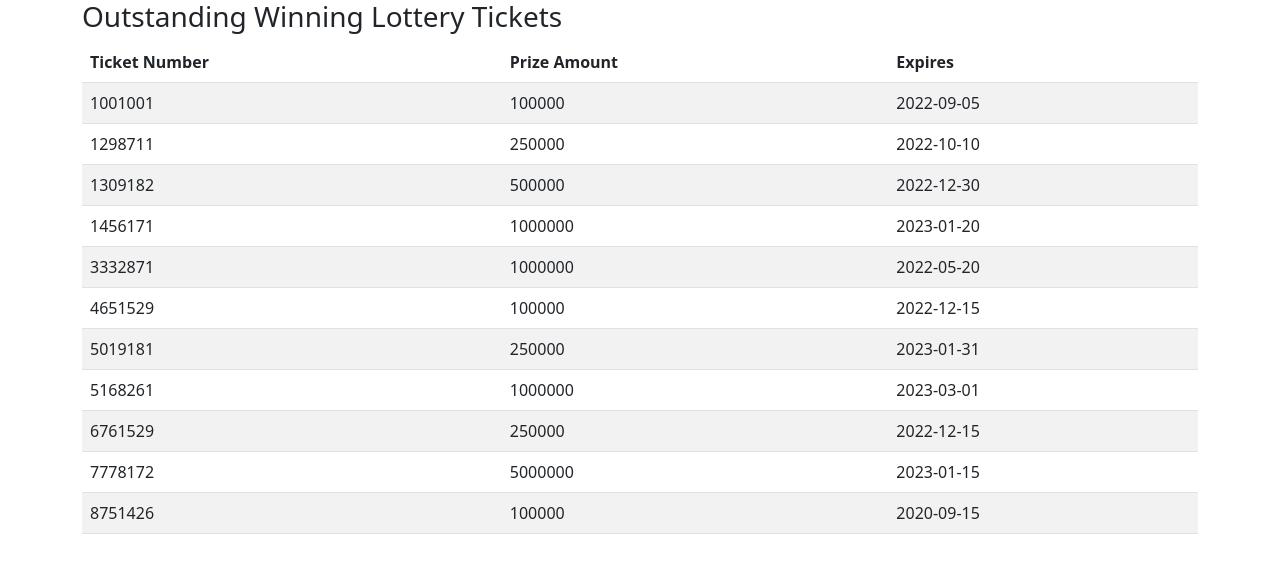
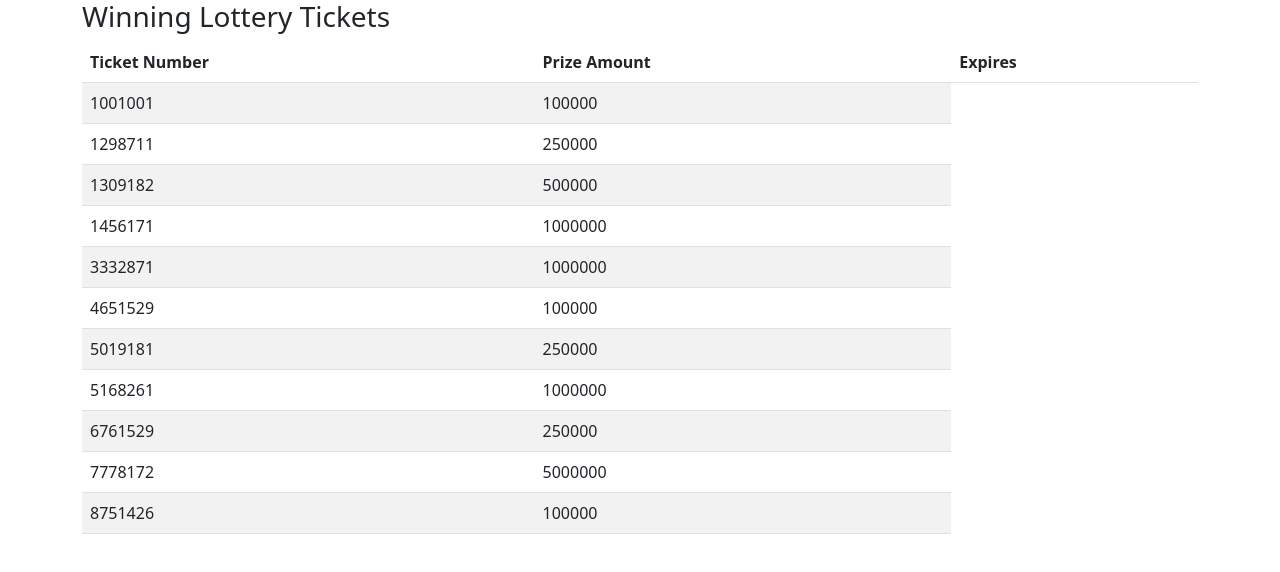
Before and after one commit to craigmckeachie/workbook5, a plain HTML site: page exercises/lotterytickets/index.html in a window 1280 px wide. Drawn offline with nearby package versions, Linux system fonts and the light colour scheme.

Commit message:
changed heading, remove last cell

```diff
--- a/exercises/lotterytickets/index.html
+++ b/exercises/lotterytickets/index.html
@@ -13,7 +13,7 @@
 
 <body>
     <div class="container">
-        <h3>Outstanding Winning Lottery Tickets</h3>
+        <h3>Winning Lottery Tickets</h3>
         <table id="winningTicketsTbl" class="table table-striped table-hover">
             <thead>
                 <tr>
--- a/exercises/lotterytickets/scripts/main.js
+++ b/exercises/lotterytickets/scripts/main.js
@@ -37,6 +37,6 @@ function buildTicketRow(tableBody, ticket) {
   let cell2 = row.insertCell(1);
   cell2.innerText = ticket.prize;
 
-  let cell3 = row.insertCell(2);
-  cell3.innerText = ticket.expires;
+  // let cell3 = row.insertCell(2);
+  // cell3.innerText = ticket.expires;
 }
```
